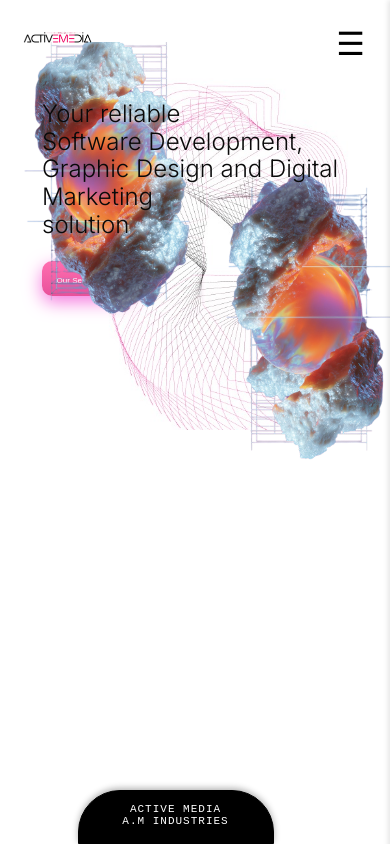
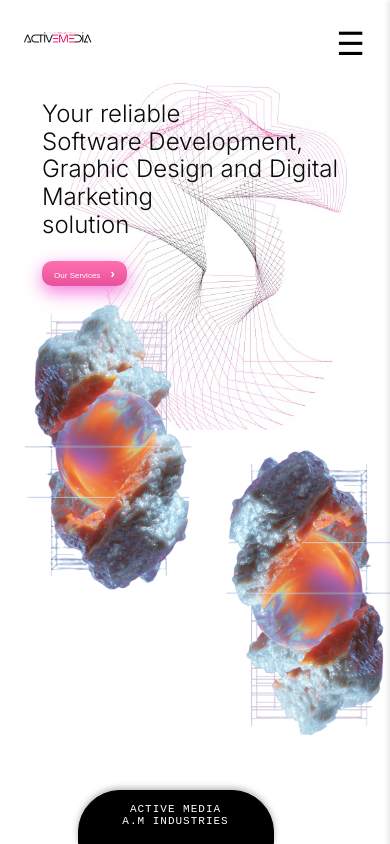
Before and after one commit to Divine-Ntambwe/Active-Media, a React (Vite) app: page / in a window 390 px wide. Built offline with nearby package versions, Linux system fonts and the light colour scheme.

Commit message:
fixed errors

```diff
--- a/src/pages/Home.module.css
+++ b/src/pages/Home.module.css
@@ -108,10 +108,10 @@
 .orb1{
   position:absolute;
   /* left:50%; */
-  top:-20% !important;
+  /* top:-20% !important;  */
   width: 550px;
   /* min-width: 90%; */
-  /* transform:translateY(-10%); */
+  transform:translateY(-10%);
   z-index: 2;
  /* border: solid; */
  height: 680px;
@@ -157,8 +157,8 @@
 
    .cta{
     top:5px;
-    width: 90px;
-    height: 35px;
+    width: 85px;
+    height: 25px;
     font-size: 8px;
     left: 10px;
     z-index: 2;
--- a/src/pages/Software.module.css
+++ b/src/pages/Software.module.css
@@ -705,8 +705,8 @@ body {
   }
 
   .slide {
-    min-height: auto;
-    margin-bottom: -24px;
+    min-height: auto !important;
+    margin-bottom: -24px ;
   }
 
   /* Section 1 */
@@ -772,8 +772,9 @@ body {
   /* Laptop gif - hide on mobile */
   .laptopGif {
     /* display: none; */
-    top:385px;
-    left:100px;
+    top: 45vh;
+  left: 28.6vw;
+
     transform: scale(1); /* Reset scale */
     max-width: 50%; /* Responsive width */
     height: auto;
@@ -782,10 +783,12 @@ body {
   /* Section 2: Cloud */
   .div2 {
     padding: 24px 0;
-    margin-top: 0;
+    margin-top: 0 !important;
+    height: 65vh;
     /* border: 2px solid red; */
-
-
+  }
+  .div1 {
+    height: 45vh;
   }
 
   .container {
@@ -876,6 +879,7 @@ body {
     flex-direction: column;
     gap: 16px;
     padding: 0;
+
   }
 
   .leftSection,
@@ -894,6 +898,7 @@ body {
   .ecommerceSection {
     margin-top: 0;
     padding: 16px 0;
+    height: 55vh !important;
   }
 
   .ecommerceSection h1 {
```
